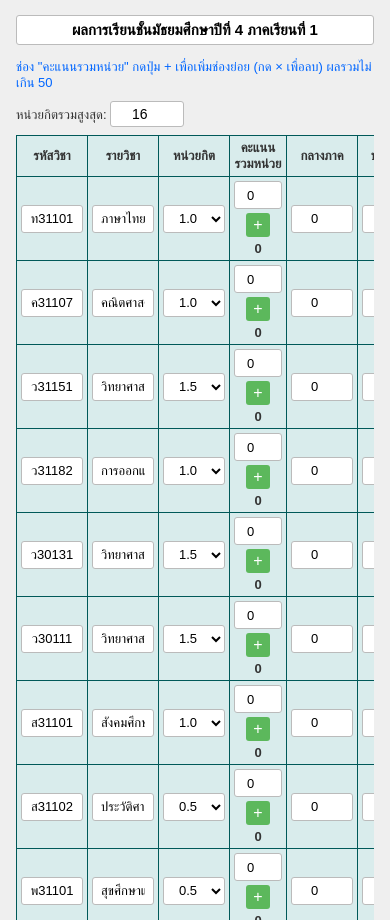
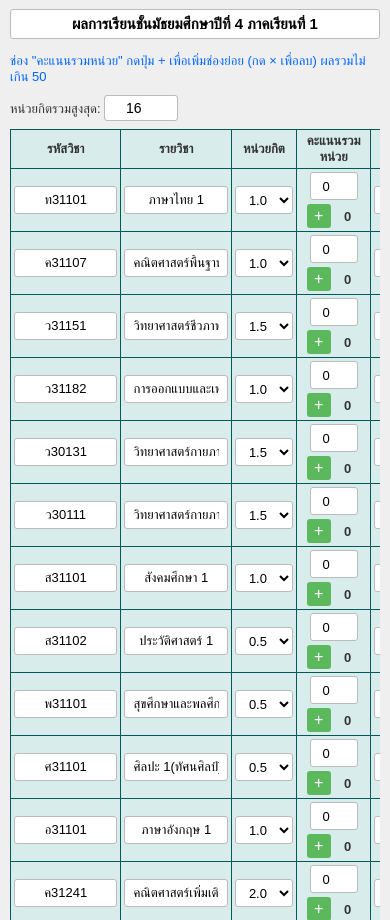
Before and after one commit to DevyRB/gpa-calculator, a plain HTML site: page index.html in a window 390 px wide. Shown: the part 680-1600 px from the top of the page. Drawn offline with Linux system fonts and the light colour scheme.

Commit message:
style: ปรับตารางและ GPAX ให้อ่านง่ายขึ้นบนมือถือ (เลื่อนแนวนอน)

```diff
--- a/index.html
+++ b/index.html
@@ -151,7 +151,15 @@
     .navbar .nav-center { flex: 1 0 100%; justify-content: flex-start; order: 3; gap: 14px; margin-left: 0; padding-left: 28px; }
     .navbar .spacer { display: none; }
     .navbar .reset-link { order: 2; }
-    .main { margin-top: 96px; }
+    .main { margin-top: 96px; padding: 10px; }
+
+    .table-wrap { -webkit-overflow-scrolling: touch; }
+    table.gradeTable { min-width: 720px; }
+    table.gradeTable th, table.gradeTable td { padding: 3px; }
+    table.gradeTable input, table.gradeTable select { min-width: 58px; }
+    .name-cell input { min-width: 150px; }
+    .gpax-inputs { gap: 10px; padding: 12px; }
+    .gpax-input { width: 60px !important; }
   }
 </style>
 </head>
```
